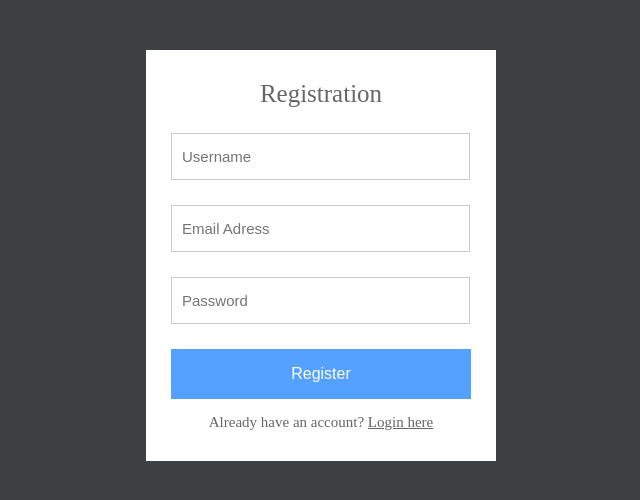
After one commit to amaan-fps/Quizwebsite, a PHP site: page /registeration-login-system-master/registeration-login-system-master/registration.php in a window 1280 px wide. The commit adds this page. Shown: the top 500 px of the page, without its empty margins (319-959 px from the left). Run offline with PHP 8.4, Linux system fonts and the light colour scheme.

Commit message:
new signup and login file

```diff
--- a/game/game.css
+++ b/game/game.css
@@ -9,7 +9,7 @@
 
   .choice-container:hover {
     cursor: pointer;
-    box-shadow: 0 0.4rem 1.4rem 0 rgba(86, 185, 235, 0.5);
+    box-shadow: 0 0.4rem 1.4rem 0 rgba(32, 247, 129, 0.5);
     transform: translateY(-0.1rem);
     transition: transform 150ms;
   }
--- /dev/null
+++ b/registeration-login-system-master/registeration-login-system-master/db.php
@@ -0,0 +1,9 @@
+<?php
+    // Enter your host name, database username, password, and database name.
+    // If you have not set database password on localhost then set empty.
+    $con = mysqli_connect("localhost","root","root","LoginSystem");
+    // Check connection
+    if (mysqli_connect_errno()){
+        echo "Failed to connect to MySQL: " . mysqli_connect_error();
+    }
+?>
--- /dev/null
+++ b/registeration-login-system-master/registeration-login-system-master/index.php
@@ -0,0 +1,3 @@
+<?php
+header("Location: login.php");
+?>
--- /dev/null
+++ b/registeration-login-system-master/registeration-login-system-master/registration.php
@@ -0,0 +1,50 @@
+<!DOCTYPE html>
+<html>
+<head>
+    <meta charset="utf-8"/>
+    <title>Registration</title>
+    <link rel="stylesheet" href="style.css"/>
+</head>
+<body>
+<?php
+    require('db.php');
+    // When form submitted, insert values into the database.
+    if (isset($_REQUEST['username'])) {
+        // removes backslashes
+        $username = stripslashes($_REQUEST['username']);
+        //escapes special characters in a string
+        $username = mysqli_real_escape_string($con, $username);
+        $email    = stripslashes($_REQUEST['email']);
+        $email    = mysqli_real_escape_string($con, $email);
+        $password = stripslashes($_REQUEST['password']);
+        $password = mysqli_real_escape_string($con, $password);
+        $create_datetime = date("Y-m-d H:i:s");
+        $query    = "INSERT into `users` (username, password, email, create_datetime)
+                     VALUES ('$username', '" . md5($password) . "', '$email', '$create_datetime')";
+        $result   = mysqli_query($con, $query);
+        if ($result) {
+            echo "<div class='form'>
+                  <h3>You are registered successfully.</h3><br/>
+                  <p class='link'>Click here to <a href='login.php'>Login</a></p>
+                  </div>";
+        } else {
+            echo "<div class='form'>
+                  <h3>Required fields are missing.</h3><br/>
+                  <p class='link'>Click here to <a href='registration.php'>registration</a> again.</p>
+                  </div>";
+        }
+    } else {
+?>
+    <form class="form" action="" method="post">
+        <h1 class="login-title">Registration</h1>
+        <input type="text" class="login-input" name="username" placeholder="Username" required />
+        <input type="text" class="login-input" name="email" placeholder="Email Adress">
+        <input type="password" class="login-input" name="password" placeholder="Password">
+        <input type="submit" name="submit" value="Register" class="login-button">
+        <p class="link">Already have an account? <a href="login.php">Login here</a></p>
+    </form>
+<?php
+    }
+?>
+</body>
+</html>
--- /dev/null
+++ b/registeration-login-system-master/registeration-login-system-master/style.css
@@ -0,0 +1,52 @@
+body {
+    background: #3e4144;
+}
+.form {
+    margin: 50px auto;
+    width: 300px;
+    padding: 30px 25px;
+    background: white;
+}
+h1.login-title {
+    color: #666;
+    margin: 0px auto 25px;
+    font-size: 25px;
+    font-weight: 300;
+    text-align: center;
+}
+.login-input {
+    font-size: 15px;
+    border: 1px solid #ccc;
+    padding: 10px;
+    margin-bottom: 25px;
+    height: 25px;
+    width: calc(100% - 23px);
+}
+.login-input:focus {
+    border-color:#6e8095;
+    outline: none;
+}
+.login-button {
+    color: #fff;
+    background: #55a1ff;
+    border: 0;
+    outline: 0;
+    width: 100%;
+    height: 50px;
+    font-size: 16px;
+    text-align: center;
+    cursor: pointer;
+}
+.link {
+    color: #666;
+    font-size: 15px;
+    text-align: center;
+    margin-bottom: 0px;
+}
+.link a {
+    color: #666;
+}
+h3 {
+    font-weight: normal;
+    text-align: center;
+}
```
Also changed, not shown: registeration-login-system-master/registeration-login-system-master/auth_session.php (added, +7 -0 lines), registeration-login-system-master/registeration-login-system-master/dashboard.php (added, +19 -0 lines), registeration-login-system-master/registeration-login-system-master/login.php (added, +46 -0 lines), registeration-login-system-master/registeration-login-system-master/logout.php (added, +8 -0 lines), registeration-login-system-master/registeration-login-system-master/README.md (added).
